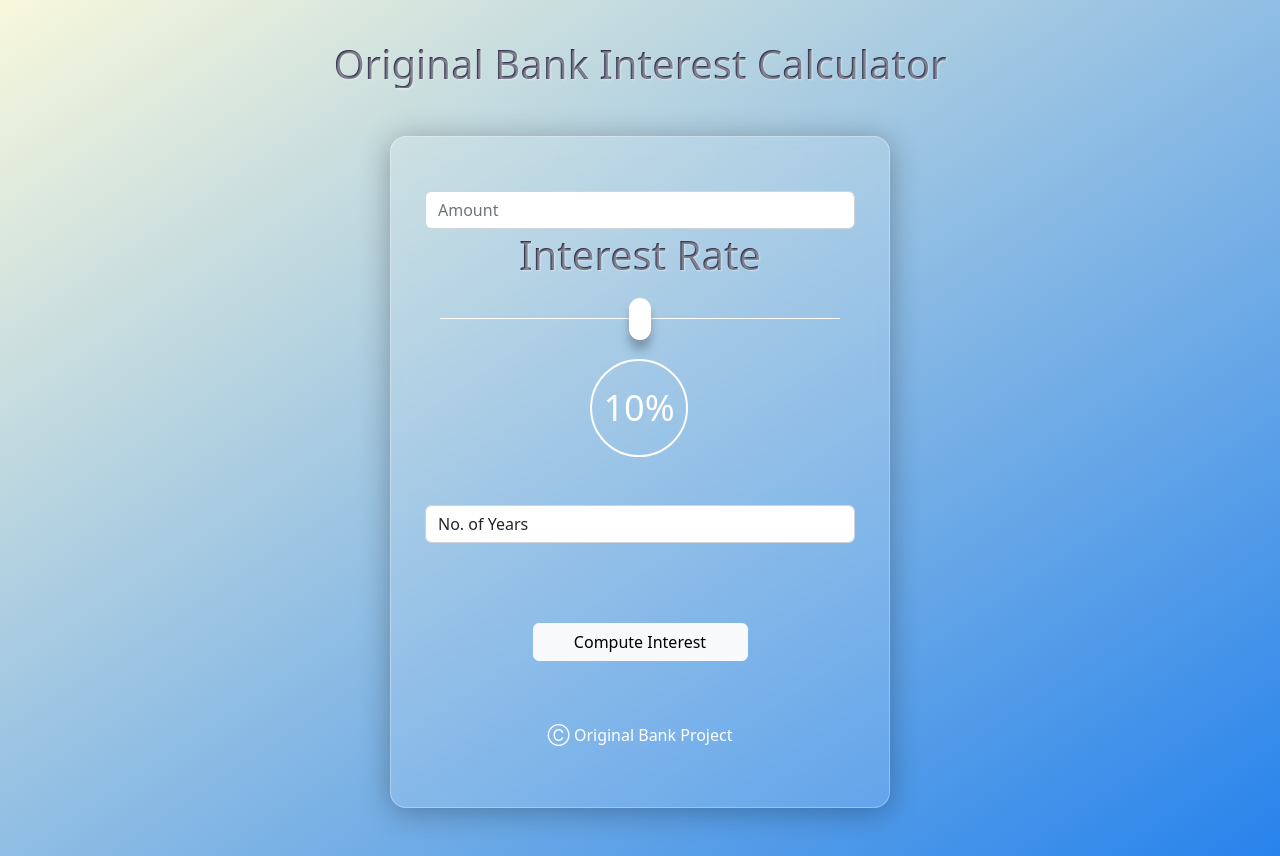
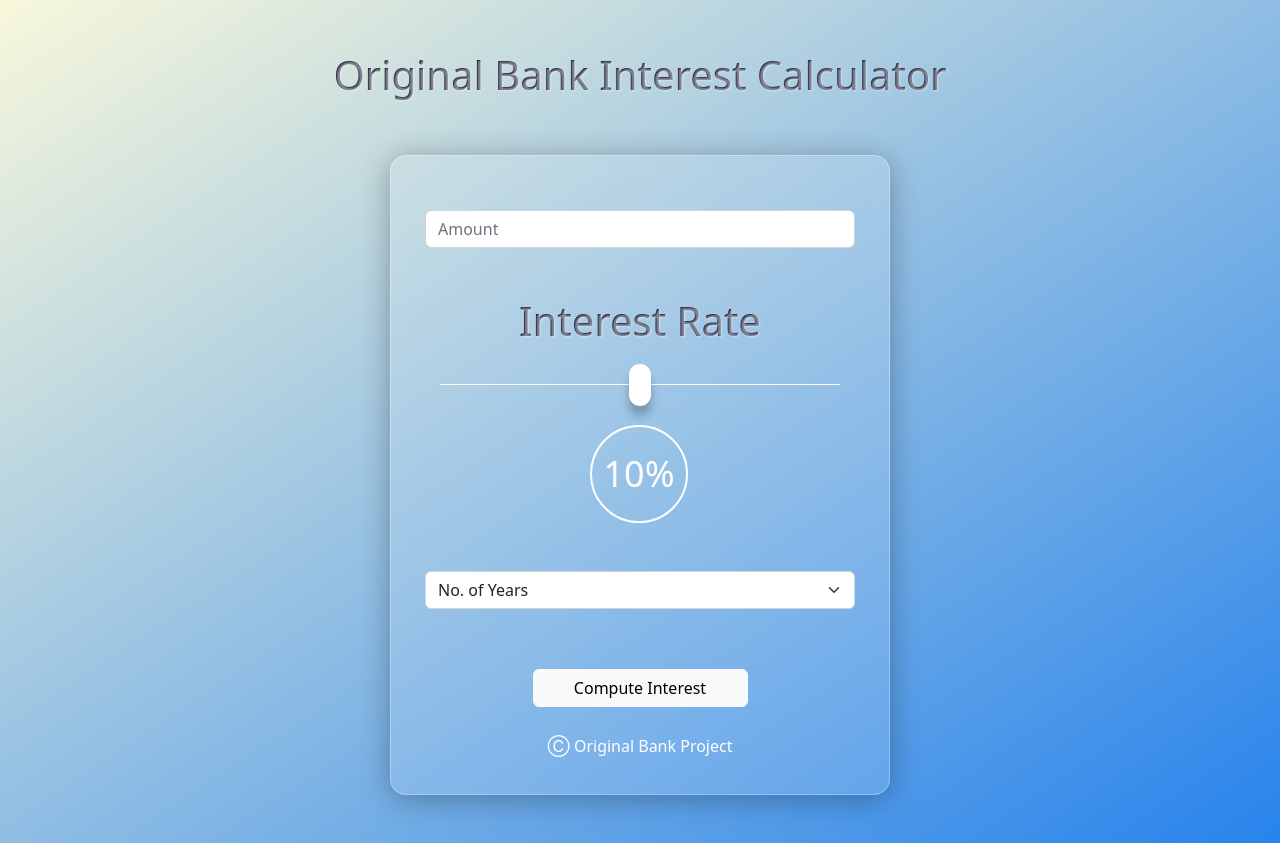
Before and after one commit to DaniJFerreira/Simple-interest-rate-calculator, a website: page index.html in a window 1280 px wide. Drawn offline with nearby package versions, Linux system fonts and the light colour scheme.

Commit message:
page title update

```diff
--- a/index.html
+++ b/index.html
@@ -1,6 +1,5 @@
 <html>
     <head>
-    <title>Web App - Simple Interest Calculator</title>
     <script src="script.js"></script>
     <link rel="stylesheet" href="style.css">
     <!-- CSS only -->
@@ -9,20 +8,20 @@
     </head>
     <body>
 
-          <h1>Original Bank Interest Calculator</h1>
-
+      <div class="title">
+      <h1>Original Bank Interest Calculator</h1>
+      </div>
 
             <div id="box">
-
                 <div class="inside">
                     <label for="principal"></label><input class="form-control" type="unmber" id="principal" placeholder="Amount"><br/>
                     <label for="rate"><h1>Interest Rate</h1></label><input type="range" class="rs-range" id="rate" min="1" max="20" step="0.5" oninput="this.nextElementSibling.value = this.value"><output id="range" class="rs-label">10<text>%</text></output><br/>
-                    <select name="myDropDown" id="years" class="form-control" onfocus='this.size=3;' onblur='this.size=1;' onchange='this.size=1; this.blur();'> <br/>
+                    <select name="myDropDown" id="years" class="form-select" onfocus='this.size=3;' onblur='this.size=1;' onchange='this.size=1; this.blur();'> <br/>
                       <option >No. of Years</option>
                         <option value="1">1</option>
                         <option value="2">2</option>
                         <option value="3">3</option>
-                        <option value="4">4</option>c
+                        <option value="4">4</option>
                         <option value="5">5</option>
                         <option value="6">6</option>
                         <option value="7">7</option>
--- a/public/style.css
+++ b/public/style.css
@@ -2,6 +2,13 @@ body {
      background-image: linear-gradient(to bottom right, #f8f8db, #2783ec);
     font-family: Verdana, Geneva, Tahoma, sans-serif;
     margin: auto;
+}
+
+.title h1{
+  height: 55px;
+  padding: 50px auto;
+  margin: 50px;
+  text-align: center;
 }
 
 h1{
@@ -11,10 +18,10 @@ h1{
   -webkit-background-clip: text;
      -moz-background-clip: text;
           background-clip: text;
-padding-top: 1em;
-text-align: center;
-font-size: 2rem;
-font-weight: bold;
+  padding-top: 1px;
+  text-align: center;
+  font-size: 2rem;
+  font-weight: bold;
 }
 
 h1 .modal-title{
@@ -91,15 +98,14 @@ body {
 	margin-top: 42vh;
 }
 
-.form-control{
-  position: absolute;
+.form-select{
+position: absolute;
 max-width: 430px;
  margin-block: auto;
 }
 
-.bUtton{
-  margin: 70px auto 5px;
-
+.button{
+  margin: 50px auto 15px;
 }
 
 .btn{
@@ -128,8 +134,6 @@ color: #85b7f0;
 
 .copyright{
   max-height: 30px;
-  margin: 50px auto;
-  padding: 5px auto 10px;
   text-align: center;
   font-size: 1rem;
 }
```
